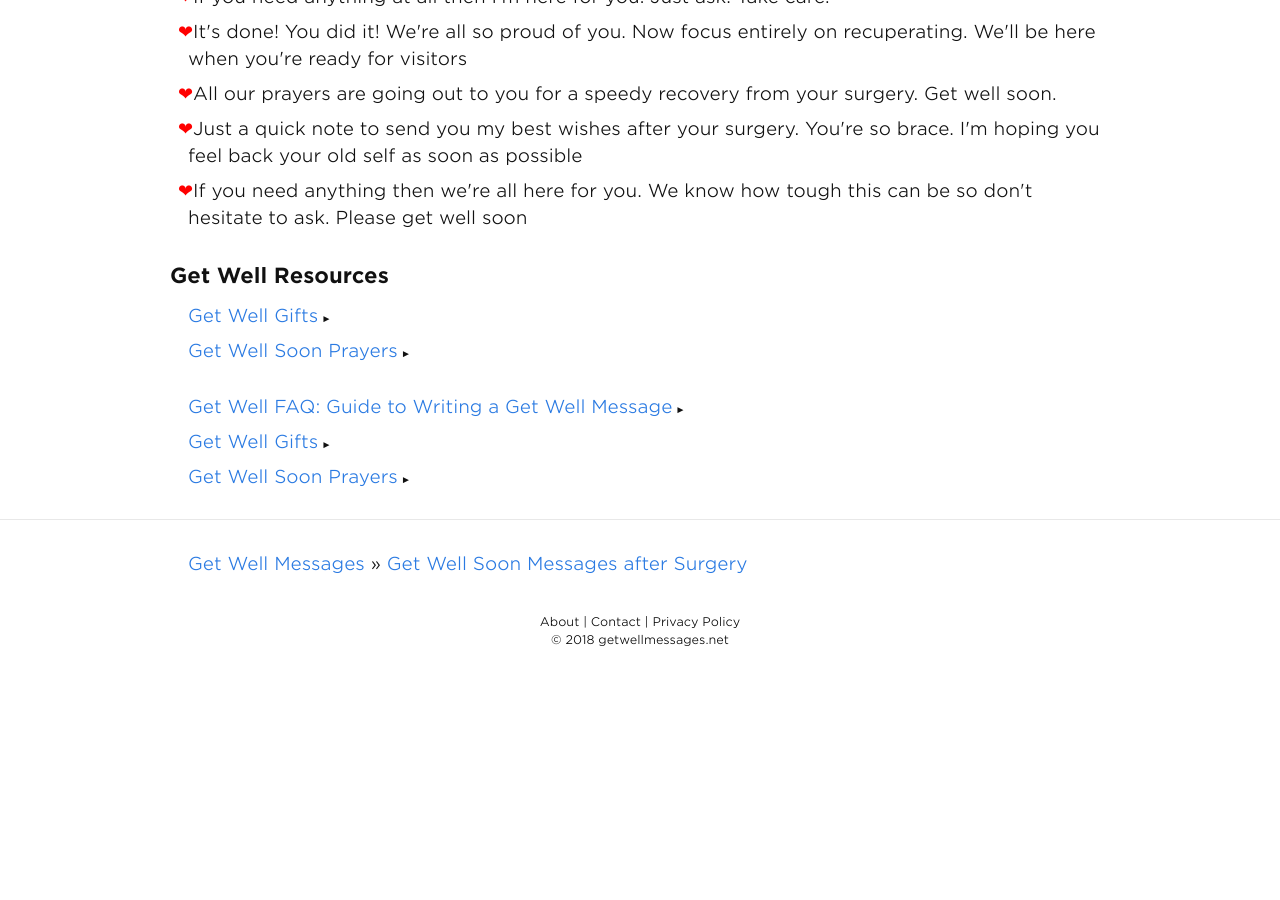
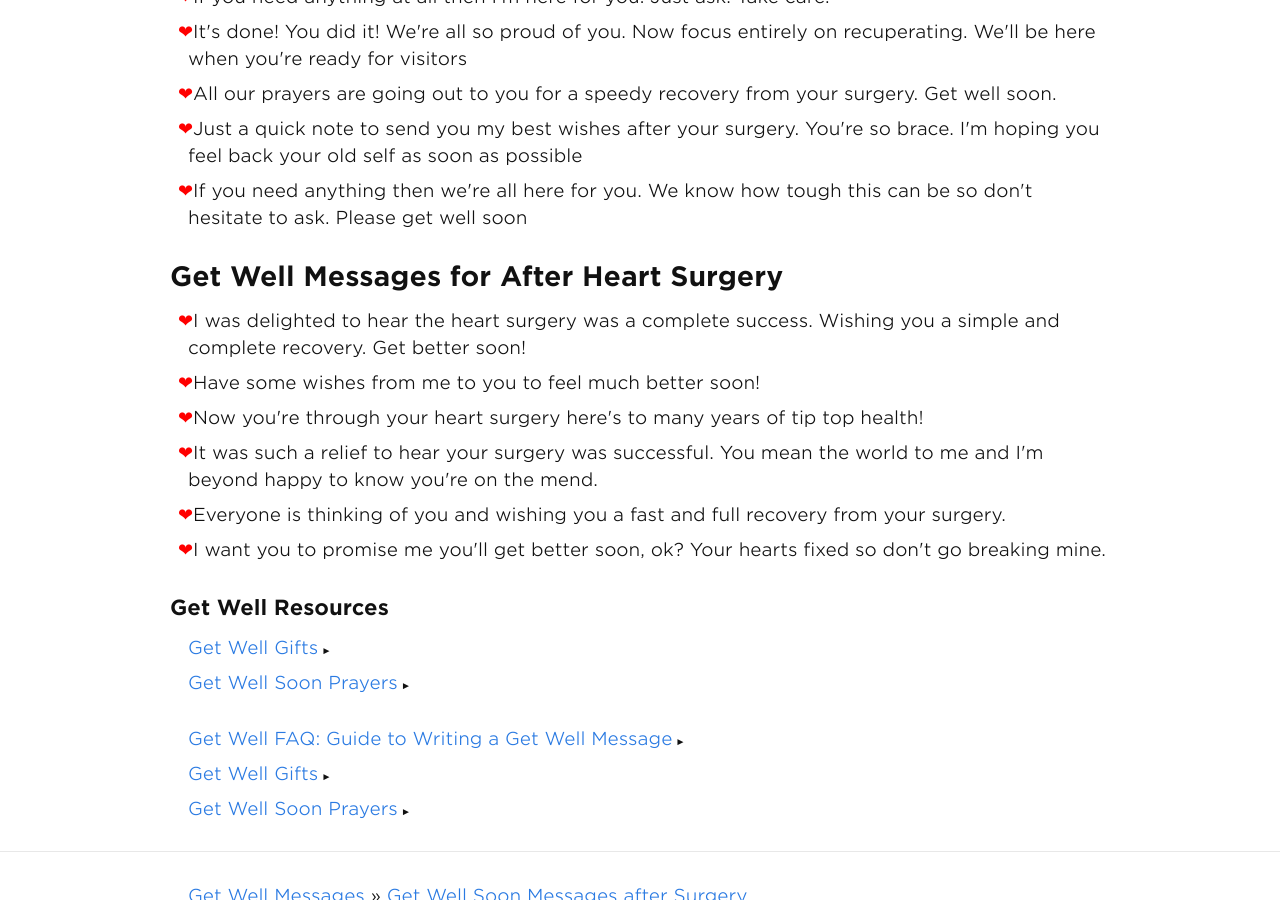
Before and after one commit to andyml123/andyml123.github.io, a Jekyll site: the page built from get-well-soon-messages-after-surgery.md, in a window 1280 px wide and 900 px high, scrolled down 1101 px. Built offline with Jekyll 4.4.1, drawn with Linux system fonts in a browser that asks for light colours; a script that is not in the unit is left out; before the commit the page ends 1799 px from its top, so only the background shows below that.

Commit message:
Update get-well-soon-messages-after-surgery.md

```diff
--- a/get-well-soon-messages-after-surgery.md
+++ b/get-well-soon-messages-after-surgery.md
@@ -35,3 +35,14 @@ published: true
  </li>
 <li>If you need anything then we're all here for you. We know how tough this can be so don't hesitate to ask. Please get well soon</li>
 </ul>
+
+<h2>Get Well Messages for After Heart Surgery</h2>
+
+<ul class="heart">
+<li>I was delighted to hear the heart surgery was a complete success. Wishing you a simple and complete recovery. Get better soon!</li>
+<li>Have some wishes from me to you to feel much better soon!</li>
+<li>Now you're through your heart surgery here's to many years of tip top health!</li>
+<li>It was such a relief to hear your surgery was successful. You mean the world to me and I'm beyond happy to know you're on the mend.</li>
+<li>Everyone is thinking of you and wishing you a fast and full recovery from your surgery.</li>
+<li>I want you to promise me you'll get better soon, ok? Your hearts fixed so don't go breaking mine.</li>
+</ul>
```
